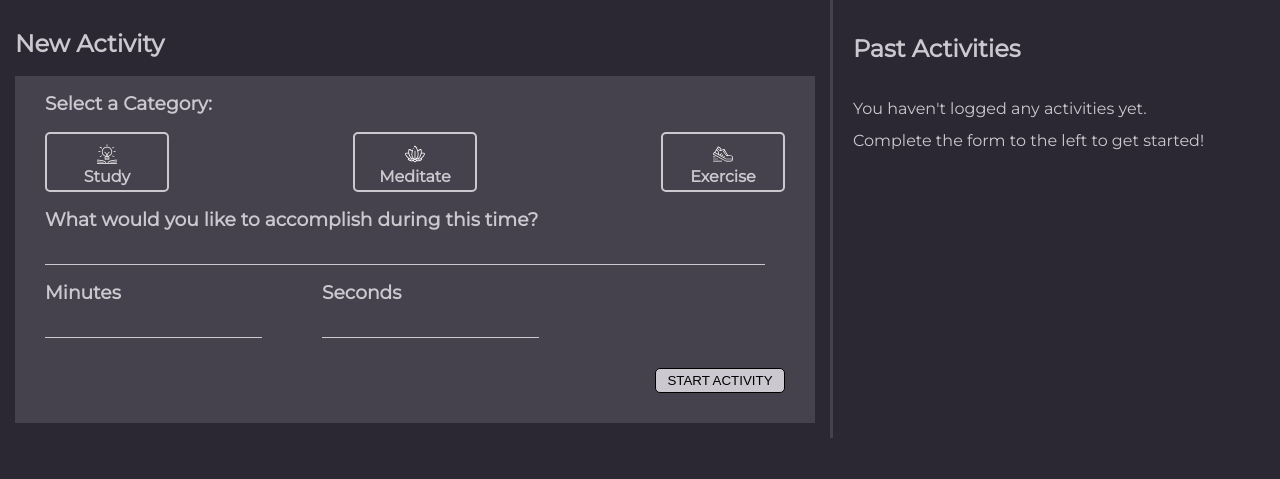
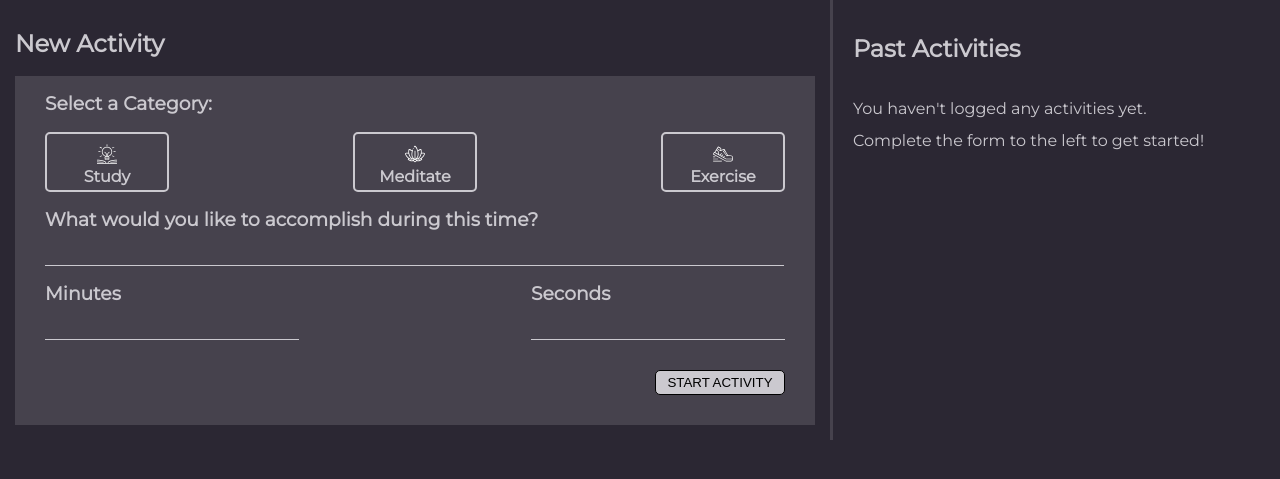
Before and after one commit to ericfitzsimons451/Intention-Timer, a plain HTML site: page index.html in a window 1280 px wide. Shown: the part 53-532 px from the top of the page. Drawn offline with Linux system fonts and the light colour scheme.

Commit message:
fixes basic styling for inputs.  Still need hover/active states for icons on activity categories

```diff
--- a/index.html
+++ b/index.html
@@ -36,14 +36,11 @@
           <input type="text" name="" value="">
         </div>
         <div class="time-box">
-          <div class="time-selectors">
+          <div class="time-selectors minutes">
             <h3>Minutes</h3>
             <input type="text" name="" value="">
           </div>
-          <div class="">
-
-          </div>
-          <div class="time-selectors">
+          <div class="time-selectors seconds">
             <h3>Seconds</h3>
             <input type="text" name="" value="">
           </div>
--- a/styles.css
+++ b/styles.css
@@ -5,8 +5,7 @@ body {
   margin: 0;
 }
 
-main,
-.time-box {
+main {
   display: flex;
 }
 
@@ -104,23 +103,35 @@ img {
 li:last-child {
   margin-right: 0px;
 }
+.accomplishment-input {
+  /* border: solid 1px green; */
+  margin: 0 30px 0 0;
+}
 
 .accomplishment-input input {
   margin: 0 30px 0 30px;
   background-color: #46424d;
   border: 0px;
+  /* border: solid 1px red; */
   border-bottom: 1px solid #cbc9cf;
-  width: 85%;
-  padding: 0 20px 0 20px;
+  min-width: 735px;
+}
+
+.time-box {
+  display: flex;
+  justify-content: space-between;
 }
 
 .time-selectors input {
-  margin: 0 30px 0 30px;
+  margin: 0 0 0 30px;
   background-color: #46424d;
   border: 0px;
   border-bottom: 1px solid #cbc9cf;
-  min-: 200px;
-  padding: 0 20px 0 20px;
+  min-width: 250px;
+}
+
+.seconds {
+  margin: 0 30px 0 0;
 }
 
 button {
```
